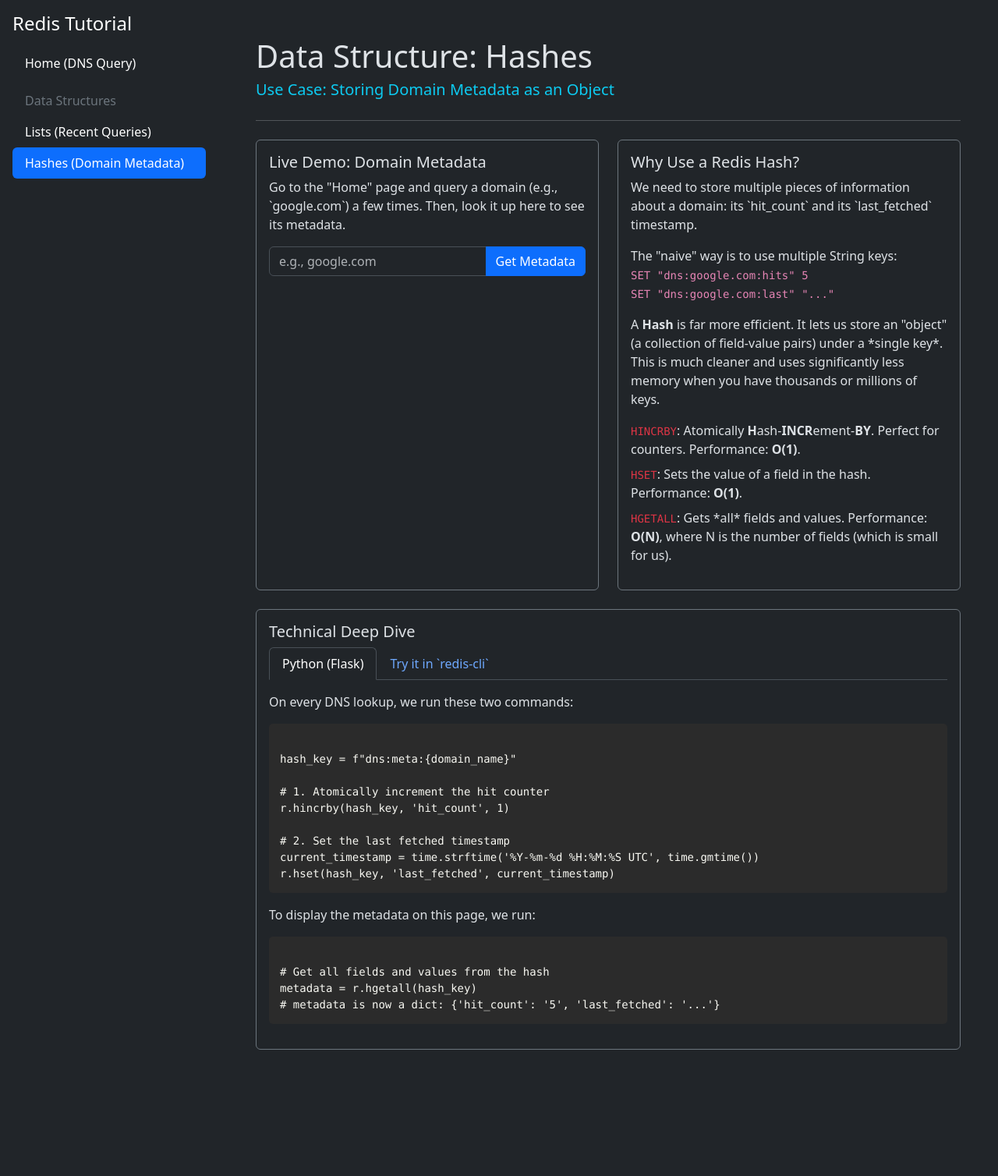
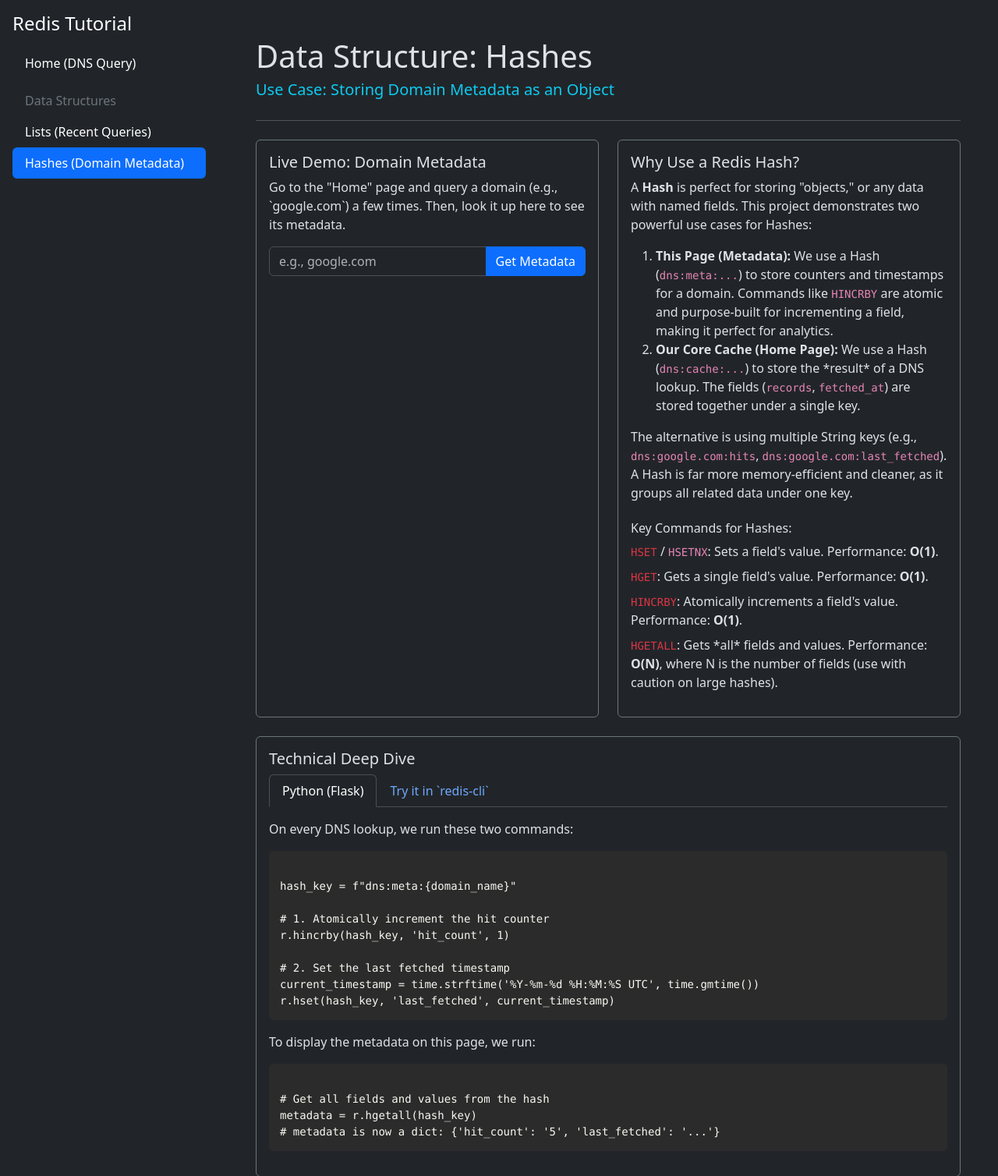
Before and after one commit to ramees-kr/redis-with-dns, a Flask app: page /feature/hashes in a window 1280 px wide. Shown: the top 1508 px of the page at 78% size. Before the commit the page ends 1346 px from the top, so only its background shows below. Run offline with Flask 3, Linux system fonts and the light colour scheme.

Commit message:
Add DNS record type selection and caching
Introduces support for querying and caching multiple DNS record types (A, MX, TXT, NS) via a new dropdown in the home page form. Cache keys are now type-specific, and the UI displays results and cache keys accordingly. Improves hash usage documentation and error handling for DNS lookups.

```diff
--- a/app.py
+++ b/app.py
@@ -23,10 +23,11 @@
     if request.method == 'POST':
         # 1. Get the domain from the form
         domain_name = request.form.get('domain')
+        record_type = request.form.get('record_type', 'A')
 
         if domain_name:
             # records will be a list of IPs or an {"error": ...} dict
-            records, ttl, status, duration = get_dns_lookup(domain_name)
+            records, ttl, status, duration = get_dns_lookup(domain_name, record_type)
 
             context['domain'] = domain_name
             context['records'] = records # Pass the list or dict to the template
@@ -38,17 +39,16 @@
             is_success = (status == "hit" or status == "miss")
 
             if r and is_success:
-                # --- Lists Logic (Unchanged) ---
-                r.lpush(RECENT_QUERIES_KEY, domain_name)
+                log_entry = f"{domain_name} ({record_type})"
+                r.lpush(RECENT_QUERIES_KEY, log_entry)
                 r.ltrim(RECENT_QUERIES_KEY, 0, MAX_RECENT_QUERIES - 1)
 
-                # --- Hashes Logic (Tutorial Page) (Unchanged) ---
+                # Metadata and Popularity are still domain-based
                 hash_key = f"{META_KEY_PREFIX}{domain_name}"
                 r.hincrby(hash_key, 'hit_count', 1)
                 current_timestamp = time.strftime('%Y-%m-%d %H:%M:%S UTC', time.gmtime())
                 r.hset(hash_key, 'last_fetched', current_timestamp)
 
-                # --- Sorted Sets Logic (Phase 4) ---
                 r.zincrby(POPULARITY_KEY, 1, domain_name)
 
     return render_template('home.html', **context)
--- a/templates/feature_hashes.html
+++ b/templates/feature_hashes.html
@@ -62,37 +62,53 @@
       <div class="card-body">
         <h5 class="card-title">Why Use a Redis Hash?</h5>
         <p>
-          We need to store multiple pieces of information about a domain: its
-          `hit_count` and its `last_fetched` timestamp.
+          A <strong>Hash</strong> is perfect for storing "objects," or any data
+          with named fields. This project demonstrates two powerful use cases
+          for Hashes:
         </p>
+
+        <ol>
+          <li>
+            <strong>This Page (Metadata):</strong> We use a Hash
+            (<code>dns:meta:...</code>) to store counters and timestamps for a
+            domain. Commands like <code>HINCRBY</code> are atomic and
+            purpose-built for incrementing a field, making it perfect for
+            analytics.
+          </li>
+          <li>
+            <strong>Our Core Cache (Home Page):</strong> We use a Hash
+            (<code>dns:cache:...</code>) to store the *result* of a DNS lookup.
+            The fields (<code>records</code>, <code>fetched_at</code>) are
+            stored together under a single key.
+          </li>
+        </ol>
+
         <p>
-          The "naive" way is to use multiple String keys:
-          <br />
-          <code>SET "dns:google.com:hits" 5</code>
-          <br />
-          <code>SET "dns:google.com:last" "..."</code>
+          The alternative is using multiple String keys (e.g.,
+          <code>dns:google.com:hits</code>,
+          <code>dns:google.com:last_fetched</code>). A Hash is far more
+          memory-efficient and cleaner, as it groups all related data under one
+          key.
         </p>
-        <p>
-          A <strong>Hash</strong> is far more efficient. It lets us store an
-          "object" (a collection of field-value pairs) under a *single key*.
-          This is much cleaner and uses significantly less memory when you have
-          thousands or millions of keys.
-        </p>
+
+        <h6 class="mt-4">Key Commands for Hashes:</h6>
         <ul class="list-unstyled">
           <li class="mb-2">
-            <code class="text-danger">HINCRBY</code>: Atomically
-            <strong>H</strong
-            >ash-<strong>INCR</strong>ement-<strong>BY</strong>. Perfect for
-            counters. Performance: <strong>O(1)</strong>.
+            <code class="text-danger">HSET</code> / <code>HSETNX</code>: Sets a
+            field's value. Performance: <strong>O(1)</strong>.
           </li>
           <li class="mb-2">
-            <code class="text-danger">HSET</code>: Sets the value of a field in
-            the hash. Performance: <strong>O(1)</strong>.
+            <code class="text-danger">HGET</code>: Gets a single field's value.
+            Performance: <strong>O(1)</strong>.
+          </li>
+          <li class="mb-2">
+            <code class="text-danger">HINCRBY</code>: Atomically increments a
+            field's value. Performance: <strong>O(1)</strong>.
           </li>
           <li>
             <code class="text-danger">HGETALL</code>: Gets *all* fields and
             values. Performance: <strong>O(N)</strong>, where N is the number of
-            fields (which is small for us).
+            fields (use with caution on large hashes).
           </li>
         </ul>
       </div>
```
Also changed, not shown: dns_cache.py (+31 -33 lines), templates/home.html (+15 -23 lines).
